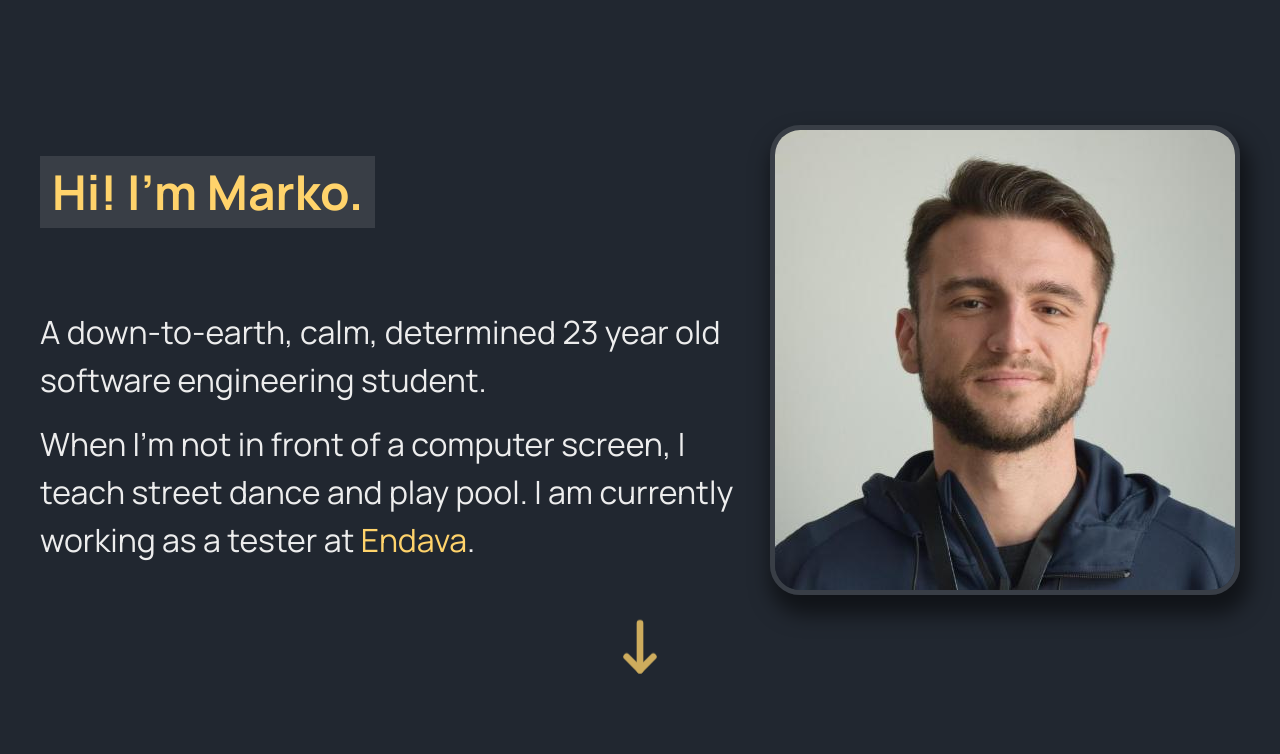
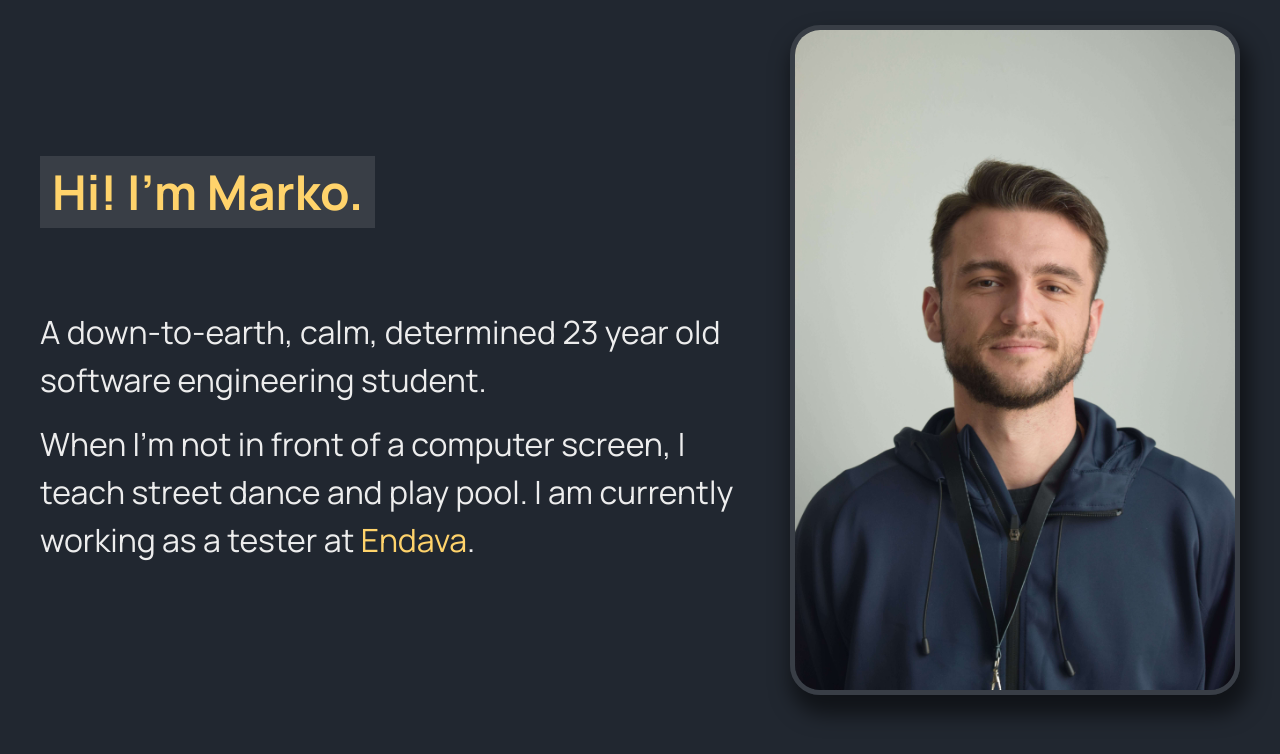
Before and after one commit to KralMarko123/portfolio, a React (Create React App) app: page / in a window 1280 px wide. Shown: the top 754 px of the page. Built offline with nearby package versions, Linux system fonts and the light colour scheme.

Commit message:
changed styling a bit

```diff
--- a/src/styles/components/IntroSection.css
+++ b/src/styles/components/IntroSection.css
@@ -8,13 +8,13 @@
 }
 
 .intro__text {
-	line-height: 1.5;
-	font-size: var(--md-text);
-	text-align: start;
-
 	display: flex;
 	flex-direction: column;
 	gap: var(--small-gap);
+
+	font-size: var(--md-text);
+	line-height: 1.5;
+	text-align: start;
 }
 
 .intro__text span {
@@ -26,15 +26,17 @@
 	font-weight: bold;
 	font-size: var(--lg-text);
 
-	opacity: 0;
 	animation: enter-up 1s ease forwards;
 	animation-delay: 1s;
+
+	opacity: 0;
 }
 
 .intro__text p {
-	opacity: 0;
 	animation: enter-up 1s ease forwards;
 	animation-delay: 2s;
+
+	opacity: 0;
 }
 
 .intro__text a {
@@ -47,21 +49,25 @@
 }
 
 .intro__image {
-	opacity: 0;
+	width: 450px;
 	border-radius: var(--card-radius);
 	border: solid 5px var(--dark-accent);
 	box-shadow: var(--simple-shadow);
 
 	animation: enter 1s ease forwards;
 	animation-delay: 3s;
+
+	opacity: 0;
 }
 
 svg {
-	opacity: 0;
+	animation: enter 1s ease forwards, bobUpAndDown infinite 1s alternate ease-in-out;
+	animation-delay: 6s;
+
 	font-size: 5rem;
 	stroke: var(--light-accent);
-	animation: enter 1s ease forwards, bobUpAndDown infinite 1s alternate ease-in-out;
-	animation-delay: 5s;
+
+	opacity: 0;
 }
 
 @keyframes enter-up {
```
Also changed, not shown: src/assets/images/marko.jpg.
